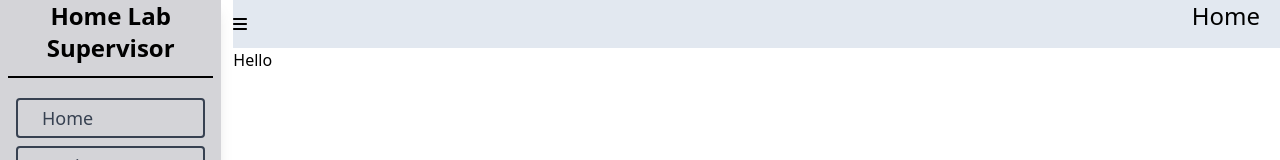
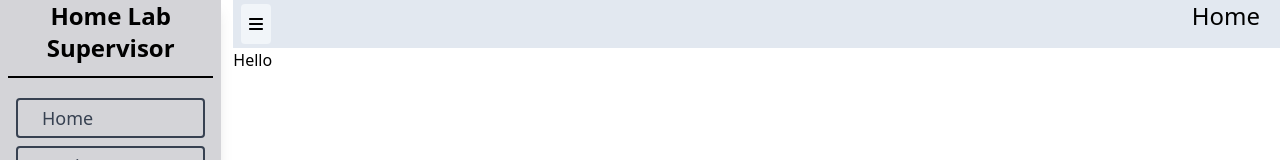
Before and after one commit to bioresestance/BuisnessManager, a React (Vite) app in the folder frontend/: page / in a window 1280 px wide. Shown: the top 160 px of the page. Built offline with nearby package versions, Linux system fonts and the light colour scheme.

Commit message:
various changes

```diff
--- a/frontend/src/components/header.jsx
+++ b/frontend/src/components/header.jsx
@@ -4,14 +4,17 @@ import { FontAwesomeIcon } from "@fortawesome/react-fontawesome";
 export default function Header(props) {
   return (
     <nav className="flex h-12 bg-slate-200 ">
-      <div className="flex grow">
+      <div className="flex grow ">
         <button
           type="button"
           id="sidebarCollapse"
-          className=""
+          className="rounded bg-slate-100  place-self-center p-2 m-2"
           onClick={props.updateSidebarState}
         >
-          <FontAwesomeIcon icon={faBars} />
+          <FontAwesomeIcon
+            icon={faBars}
+            className="rounded bg-slate-100  place-self-center w-full"
+          />
         </button>
       </div>
       <div className="flex align-middle p-0 m-0">
```
Also changed, not shown: frontend/src/components/forminputs.jsx (added), frontend/src/components/settingforms.jsx (added).
